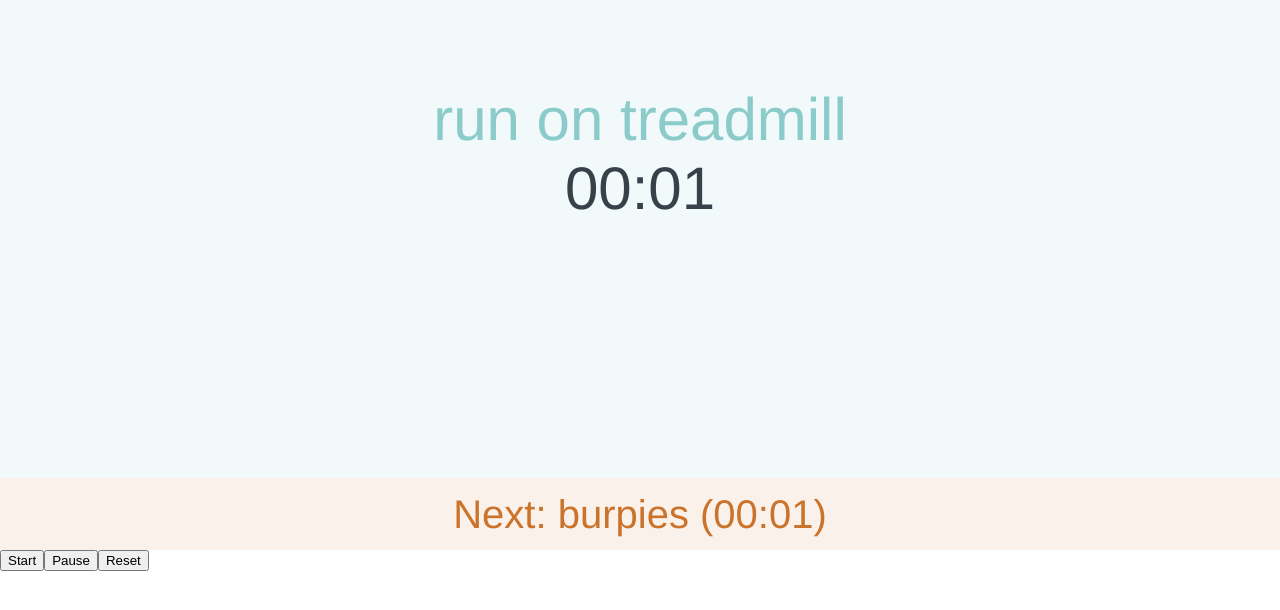
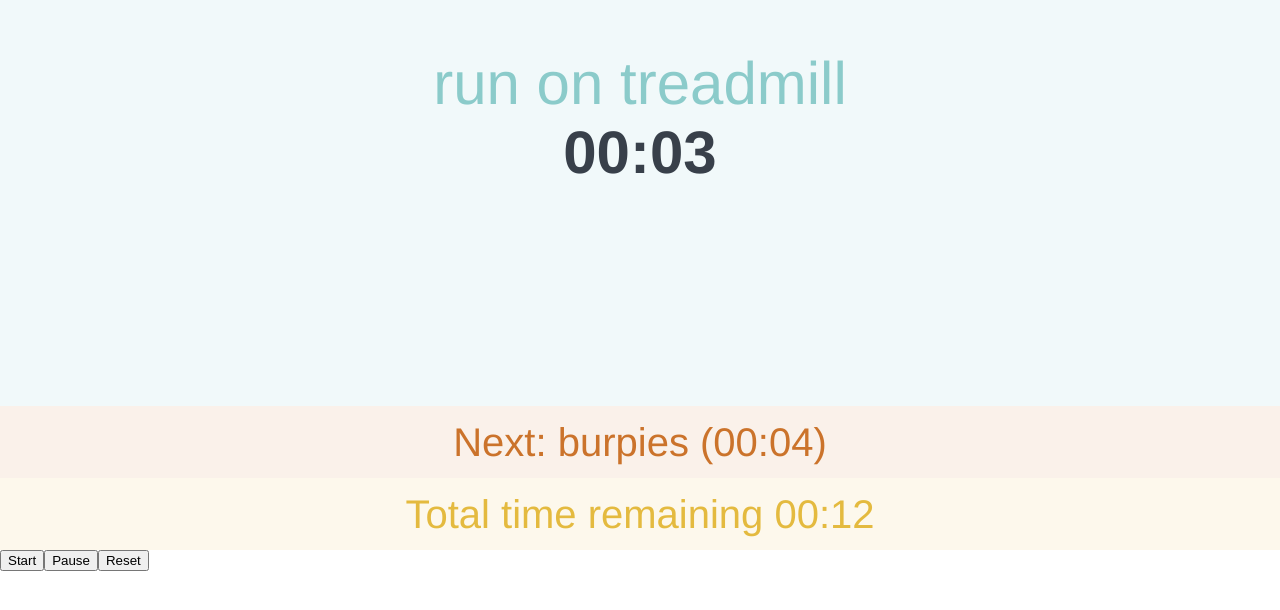
Before and after one commit to sennett/workoutify, a React app: page / in a window 1280 px wide. Shown: the part 170-780 px from the top of the page. Built offline with nearby package versions, Linux system fonts and the light colour scheme.

Commit message:
print total time remaining

```diff
--- a/containers/Exercises.js
+++ b/containers/Exercises.js
@@ -21,7 +21,13 @@ const getNextExercise = (nextExercise) => (
     ''
 )
 
-let Exercises = ({currentExercise, nextExercise}) => {
+const getTotalTimeRemaining = (totalTimeRemaining) => (
+  <div className="c-total-time-remaining  o-vertically-centered__content">
+    Total time remaining <Timer timer={totalTimeRemaining} />
+  </div>
+)
+
+let Exercises = ({currentExercise, nextExercise, totalTimeRemaining}) => {
   return (
     <div className="c-exercises">
       <div className="c-exercises__current  o-vertically-centered">
@@ -30,6 +36,9 @@ let Exercises = ({currentExercise, nextExercise}) => {
       <div className="c-exercises__next  o-vertically-centered">
         {getNextExercise(nextExercise)}
       </div>
+      <div className="c-exercises__total-time-left  o-vertically-centered">
+        {getTotalTimeRemaining(totalTimeRemaining)}
+      </div>
     </div>
   )
 }
@@ -37,7 +46,14 @@ let Exercises = ({currentExercise, nextExercise}) => {
 const mapStateToProps = (state) => {
   return {
     currentExercise: state.timeElapsed.exercises[state.timeElapsed.currentExercise],
-    nextExercise: state.timeElapsed.exercises[state.timeElapsed.currentExercise + 1]
+    nextExercise: state.timeElapsed.exercises[state.timeElapsed.currentExercise + 1],
+    totalTimeRemaining: state.timeElapsed.exercises.reduce((totalTime, exercise, index) => {
+      let returnable = totalTime
+      if (index >= state.timeElapsed.currentExercise) {
+        returnable += exercise.timer
+      }
+      return returnable
+    }, 0)
   }
 }
 
--- a/index.html
+++ b/index.html
@@ -40,8 +40,8 @@
     }
 
       .c-exercises__current {
-        height: calc(100% - 60px);
-        height: 90%;
+        height: calc(100% - 60px - 60px);
+        height: 80%;
         background-color: #F1F9FA;
         color: #8BCBCA;
       }
@@ -53,6 +53,13 @@
         color: #CB732B;
       }
 
+      .c-exercises__total-time-left {
+        height: calc(60px);
+        height: 10%;
+        background-color: #FDF8EC;
+        color: #E4BA3F;
+      }
+
     .c-current-exercise {
       text-align: center;
       font-size: 60px;
@@ -60,9 +67,15 @@
 
       .c-current-exercise__timer {
         color: #38404A;
+        font-weight: bold;
       }
 
     .c-next-exercise {
+      text-align: center;
+      font-size: 40px;
+    }
+
+    .c-total-time-remaining {
       text-align: center;
       font-size: 40px;
     }
--- a/reducers/timeElapsed.js
+++ b/reducers/timeElapsed.js
@@ -1,13 +1,13 @@
 const initialState = {
   exercises: [{
     name: 'run on treadmill',
-    timer: 1000
+    timer: 3000
   },{
     name: 'burpies',
-    timer: 1000
+    timer: 4000
   },{
     name: 'do something else',
-    timer: 1000
+    timer: 5000
   }],
   currentExercise: 0,
   previousTime: null,
```
